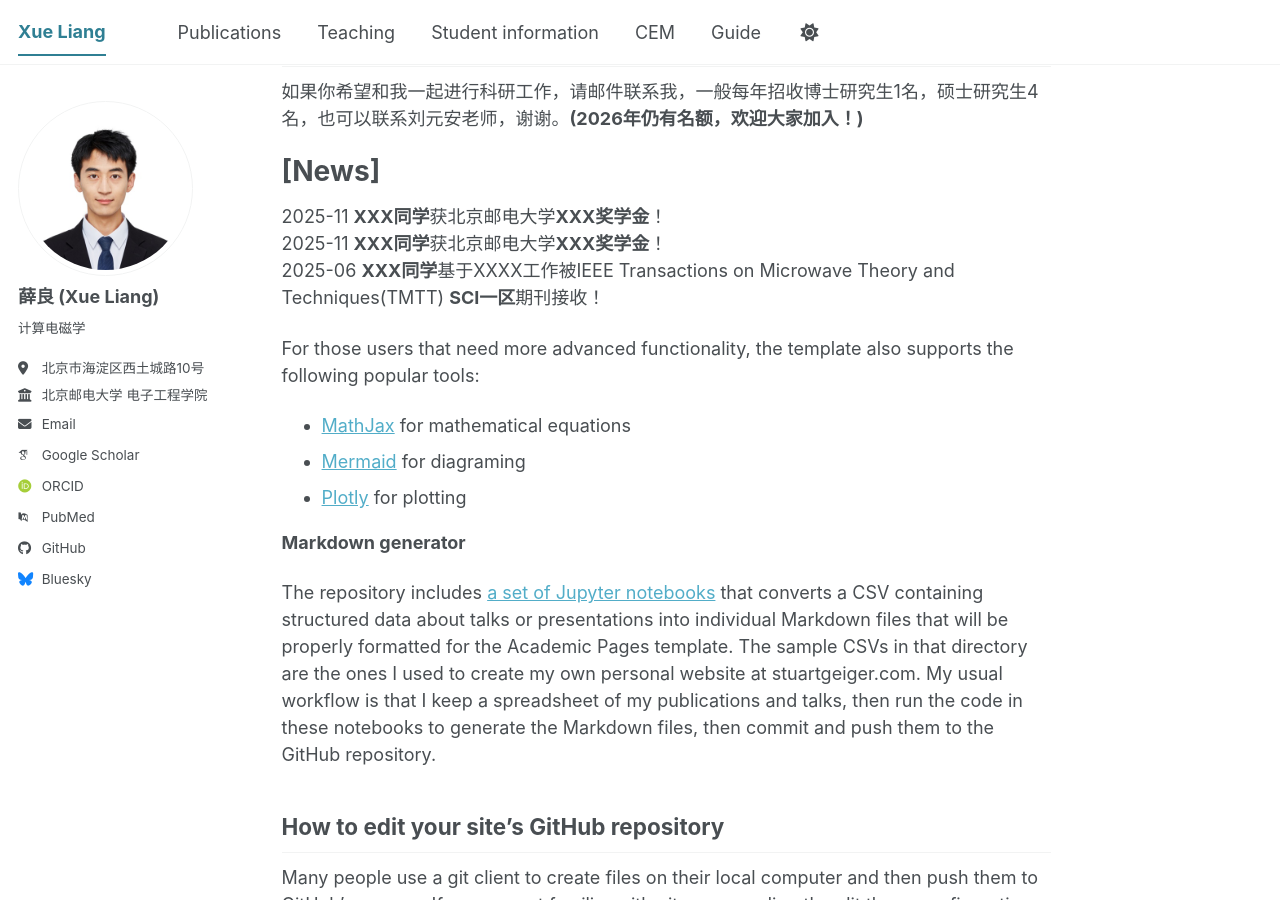
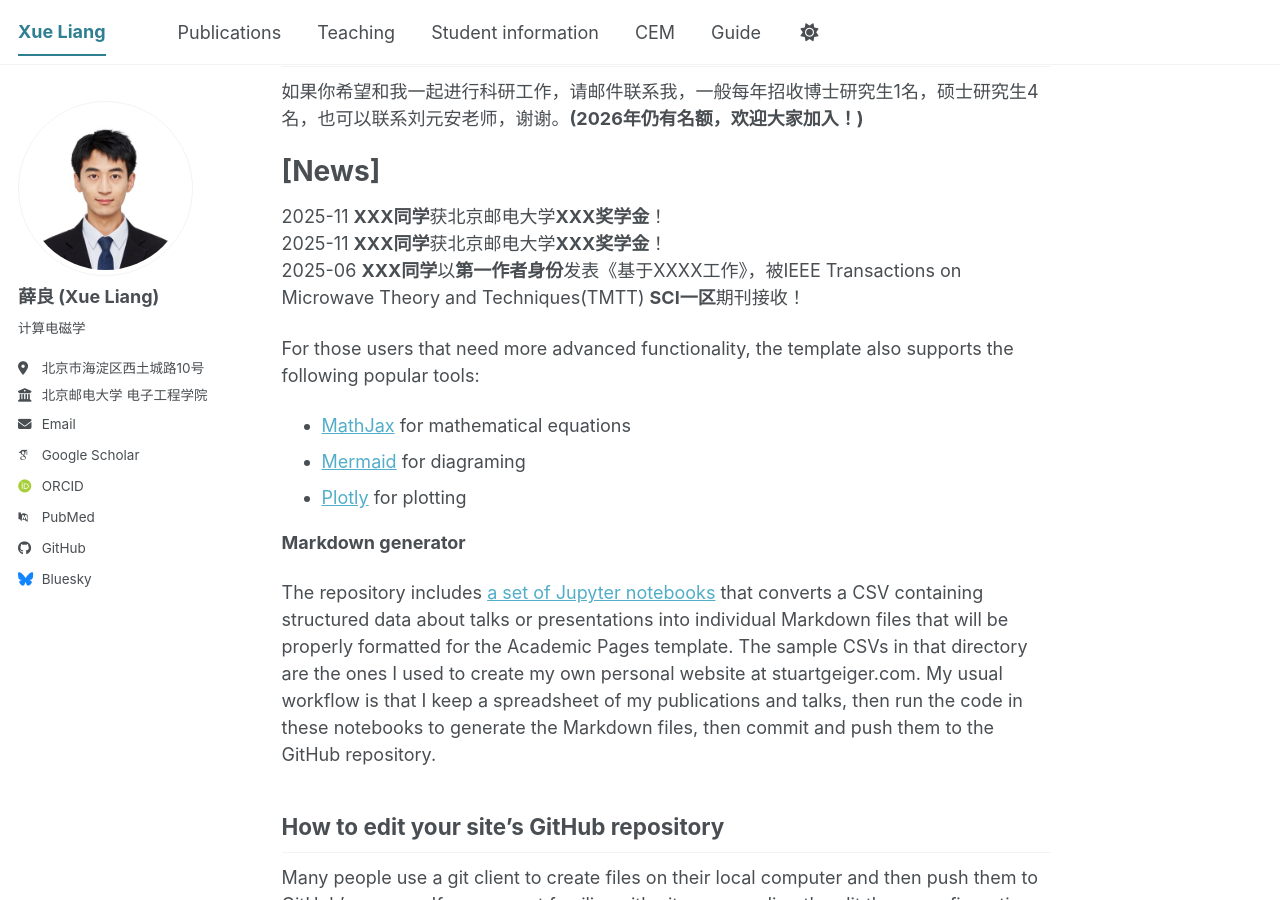
Before and after one commit to TsingHuaGo/xueliang.github.io, a Jekyll site: the page built from _pages/about.md, in a window 1280 px wide and 900 px high, scrolled down 1158 px. Built offline with Jekyll 4.4.1, drawn with Linux system fonts in a browser that asks for light colours; some web fonts are replaced; a script bundle is joined from its source files by our own code; library files that are not in the unit come from our copies.

Commit message:
Update about.md

```diff
--- a/_pages/about.md
+++ b/_pages/about.md
@@ -50,7 +50,7 @@ redirect_from:
 ======
 2025-11 **XXX同学**获北京邮电大学**XXX奖学金**！\
 2025-11 **XXX同学**获北京邮电大学**XXX奖学金**！\
-2025-06 **XXX同学**基于XXXX工作被IEEE Transactions on Microwave Theory and Techniques(TMTT) **SCI一区**期刊接收！
+2025-06 **XXX同学**以**第一作者身份**发表《基于XXXX工作》，被IEEE Transactions on Microwave Theory and Techniques(TMTT) **SCI一区**期刊接收！
 
 
 
```
